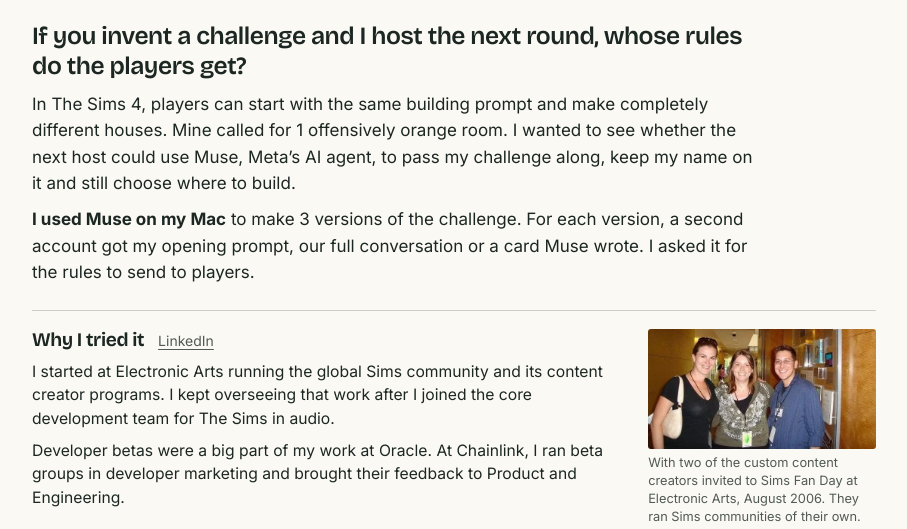
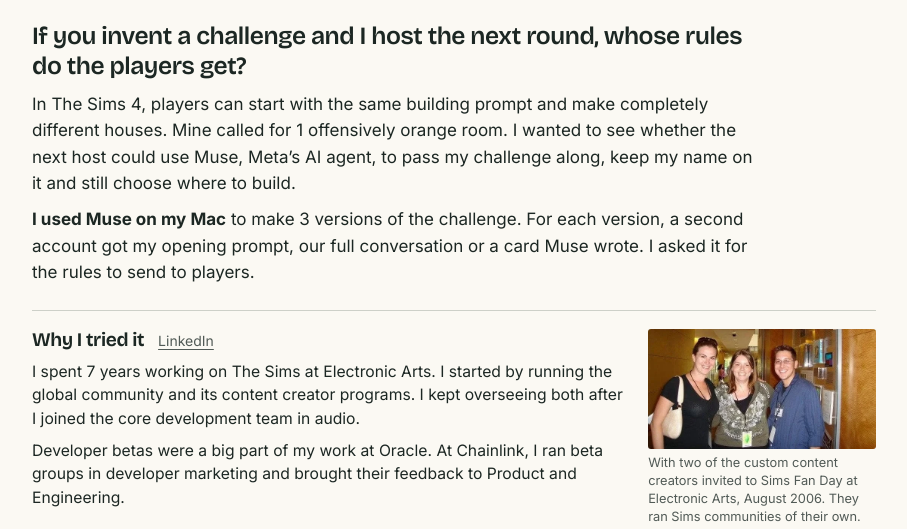
Before and after one commit to beegrrl/can-you-play-my-challenge, a plain HTML site: page index.html in a window 1280 px wide. Shown: the part 271-800 px from the top of the page, without its empty margins (186-1093 px from the left). Drawn offline with nearby package versions, Linux system fonts and the light colour scheme.

Commit message:
Clarify time on The Sims team

```diff
--- a/index.html
+++ b/index.html
@@ -201,7 +201,7 @@ main>h1{margin-bottom:10px}
       <h2 id="author-note-title">Why I tried it</h2>
       <a href="https://www.linkedin.com/in/beegirl/" aria-label="Melissa Thorne on LinkedIn">LinkedIn</a>
     </div>
-    <p>I started at Electronic Arts running the global Sims community and its content creator programs. I kept overseeing that work after I joined the core development team for The Sims in audio.</p>
+    <p>I spent 7 years working on The Sims at Electronic Arts. I started by running the global community and its content creator programs. I kept overseeing both after I joined the core development team in audio.</p>
     <p>Developer betas were a big part of my work at Oracle. At Chainlink, I ran beta groups in developer marketing and brought their feedback to Product and Engineering.</p>
   </div>
   <figure class="author-photo">
```
